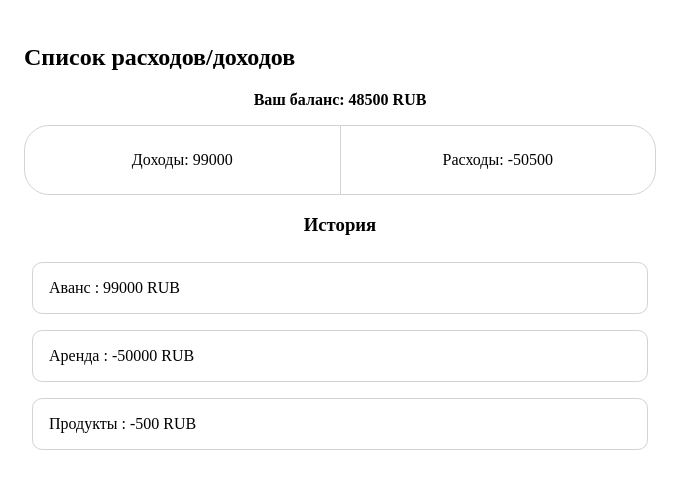
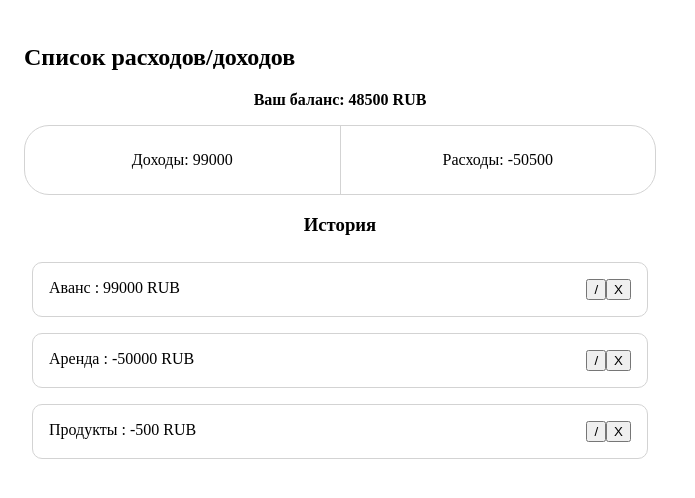
Before and after one commit to ivoron/vite-project, a Vue app: page / in a window 1280 px wide. Shown: the top 498 px of the page, without its empty margins (0-695 px from the left). Built offline with nearby package versions, Linux system fonts and the light colour scheme.

Commit message:
add tools

```diff
--- a/src/App.vue
+++ b/src/App.vue
@@ -54,6 +54,15 @@ const addTransaction = (transaction: ITransaction) => {
   transactions.value.push(transaction);
   hideTransactionMaster();
 };
+
+const editTransaction = (date) => {
+  //todo
+}
+
+const deleteTransaction = (date) => {
+  transactions.value = transactions.value.filter(transaction => transaction.date !== date)
+}
+
 </script>
 
 <template>
@@ -62,7 +71,8 @@ const addTransaction = (transaction: ITransaction) => {
     <NewTransactionModal v-if="isTransactionModalVisible" :transactionType="transactionType"
       @addTransaction="addTransaction" @cancelTransaction="hideTransactionMaster" />
     <BalanceManager :income="income" :expense="expense" @createTransaction="showTransactionMaster" />
-    <TransitionsHistory :transactions="transactions" />
+    <TransitionsHistory :transactions="transactions" @delete-transaction="deleteTransaction"
+      @edit-transaction="editTransaction" />
   </div>
 </template>
 
--- a/src/components/Transaction.vue
+++ b/src/components/Transaction.vue
@@ -10,16 +10,28 @@ interface Props {
 
 defineProps<Props>()
 
+const emit = defineEmits(['delete', 'edit'])
+
 </script>
 
 <template>
   <div :class="['transaction-card', transaction.sum > 0 ? 'transaction-card__income' : 'transaction-card__expense']">
-    {{ transaction.title }} : {{ transaction.sum }} RUB
+    <div class="transaction-card__info">
+      <span>
+        {{ transaction.title }} : {{ transaction.sum }} RUB
+      </span>
+    </div>
+    <div class="transaction-card__tools">
+      <button @click="() => emit('edit')">/</button>
+      <button @click="() => emit('delete')">X</button>
+    </div>
   </div>
 </template>
 
 <style scoped>
 .transaction-card {
+  display: flex;
+  justify-content: space-between;
   width: -webkit-fill-available;
   margin: 0.5rem;
   padding: 1rem;
--- a/src/components/TransitionsHistory.vue
+++ b/src/components/TransitionsHistory.vue
@@ -12,6 +12,8 @@ const props = withDefaults(defineProps<Props>(), {
   transactions: () => []
 });
 
+const emit = defineEmits(['deleteTransaction', 'editTransaction'])
+
 const sortedTransactions = computed(() => {
   return [...props.transactions].sort((a, b) => b.date - a.date)
 })
@@ -25,6 +27,8 @@ const sortedTransactions = computed(() => {
       v-for="transaction in sortedTransactions"
       :key="transaction.date"
       :transaction="transaction"
+      @delete="() => emit('deleteTransaction', transaction.date)"
+      @edit="() => emit('editTransaction', transaction.date)"
     />
   </div>
 </template>
```
